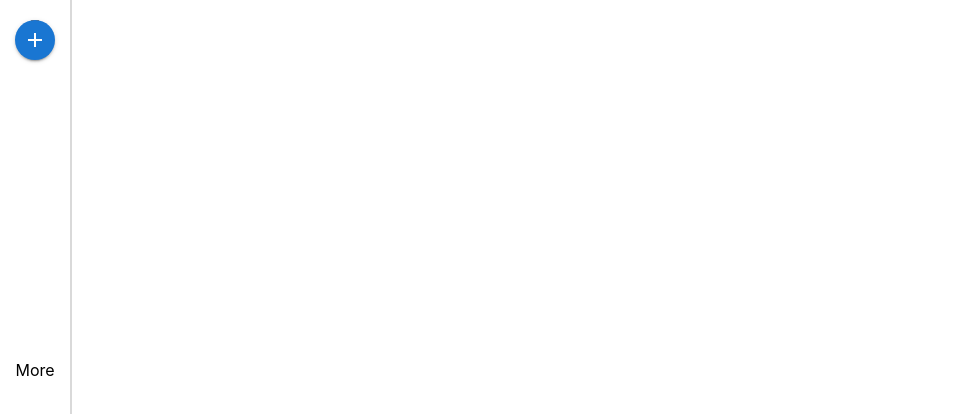
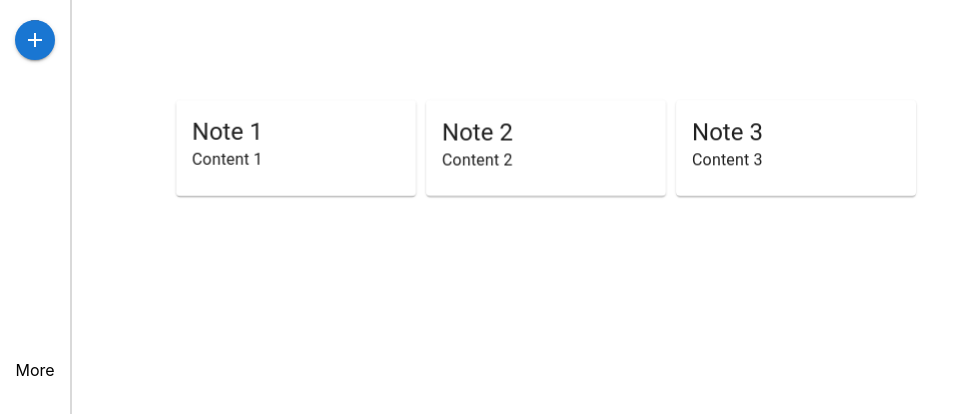
Before and after one commit to alex-faryna/ColorFULL-notes, a React (Create React App) app: page / in a window 1280 px wide. Shown: the top 414 px of the page, without its empty margins (0-966 px from the left). Built offline with nearby package versions, Linux system fonts and the light colour scheme.

Commit message:
fixed animation + hooks

```diff
--- a/src/App.tsx
+++ b/src/App.tsx
@@ -3,7 +3,8 @@ import {useDispatch} from 'react-redux';
 import {stubDataLoaded} from "./store/task-organizer-state";
 import "./common-classes.css"
 import SideMenu from "./components/side-menu/SideMenu";
-import {ColorBubble} from './models/color.utils';
+import {ColorBubble} from './models/color.model';
+import NotesList, {gridService} from './components/notes-list/NotesList';
 
 
 function App() {
@@ -73,13 +74,7 @@ function App() {
         <div ref={bubbleRef} className='bubble-container'>
             <div className='bubble'></div>
         </div>
-        {
-            /*
-
-        <app-notes-list class="notes"></app-notes-list>
-
-             */
-        }
+        <NotesList />
     </>
 }
 
--- /dev/null
+++ b/src/components/notes-list/NotesList.css
@@ -0,0 +1,54 @@
+.note-container {
+    display: block;
+    padding: 0 5px 10px;
+    width: 250px;
+    position: relative;
+}
+
+.notes-container {
+    width: 100%;
+    position: relative;
+    overflow-y: scroll;
+}
+
+.overlay {
+    position: absolute;
+    top: -10px;
+    left: -5px;
+    width: calc(100% + 5px);
+    height: calc(100% + 5px);
+    z-index: 5;
+}
+
+.content {
+    white-space: pre-wrap;
+}
+
+.note {
+    z-index: 1;
+    position: absolute;
+    will-change: transform;
+    /* opacity: 0; */
+    transition: transform 350ms ease-in-out;
+    transform-origin: 35% 100%;
+    display: block;
+}
+
+/*
+.note {
+    z-index: 1;
+    position: absolute;
+    will-change: transform;
+    opacity: 0;
+    transition: transform 350ms ease-in-out;
+    transform-origin: 35% 100%;
+    display: block;
+
+    &.cdk-drag-dragging {
+      z-index: 10;
+      transition: none;
+      transform: none;
+      pointer-events: none;
+    }
+  }
+ */
--- /dev/null
+++ b/src/components/notes-list/NotesList.tsx
@@ -0,0 +1,184 @@
+import Card from "@mui/material/Card";
+import React, {ForwardedRef, forwardRef, useEffect, useRef} from "react";
+import {Note} from "../../models/note.model";
+import "./NotesList.css"
+import {CardContent, Typography} from "@mui/material";
+import useResize from "../utils/resize";
+
+
+const MAX_COLS = 10;
+const GRID_PADDING = 10;
+export const NOTE_WIDTH = 250;
+
+export type Position = [number, number];
+export type Layout = Position[];
+type AllLayouts = Layout[];
+type ColumnsHeight = number[];
+
+class GridService {
+    public pos = 0;
+
+    public cols = 1;
+    private layouts: AllLayouts = [];
+    private columnHeights: ColumnsHeight[] = [];
+
+    constructor() {
+        console.log('constructor');
+    }
+
+    public get layout(): Layout {
+        return this.layouts[this.cols - 1];
+    }
+
+    public gridChanged(width: number): void {
+        this.cols = Math.min(Math.max(Math.floor(width / NOTE_WIDTH), 1), MAX_COLS);
+        this.pos = Math.max(Math.floor((width - (GRID_PADDING + this.cols * NOTE_WIDTH)) / 2), 0);
+        console.log('grid changed');
+        console.log(this.pos);
+    }
+
+    public relayout(notes: HTMLElement[]): void {
+        const len = notes.length;
+        for (let i = 0;i < 10;i++) {
+            this.columnHeights[i] = [...Array(i + 1)].map(() => 100);
+            const res: Layout = [];
+            const colHeights = this.columnHeights[i];
+            for (let n = 0; n < len; n++) {
+                const min = Math.min(...colHeights);
+                const idx = colHeights.indexOf(min);
+                res.push([idx * NOTE_WIDTH, min]);
+                colHeights[idx] += notes[n].clientHeight;
+            }
+            this.layouts[i] = res;
+        }
+    }
+}
+
+export const gridService = new GridService();
+
+const NoteListItem = forwardRef(function ({ note }: { note: Note }, ref: ForwardedRef<HTMLDivElement>) {
+
+    return <div ref={ref} className='note no-select note-container'>
+        <Card>
+            <CardContent>
+                <Typography variant="h5" component="div">{ note.title }</Typography>
+                <Typography variant="body1">{ note.content }</Typography>
+            </CardContent>
+        </Card>
+        <div className="overlay"></div>
+    </div>
+});
+
+function NotesList() {
+    const notes: Note[] = [
+        {
+            id: 1,
+            title: 'Note 1',
+            content: 'Content 1'
+        },
+        {
+            id: 2,
+            title: 'Note 2',
+            content: 'Content 2'
+        },
+        {
+            id: 3,
+            title: 'Note 3',
+            content: 'Content 3'
+        }
+    ];
+
+
+    // const [container, setContainer] = useState<HTMLDivElement | null>(null);
+
+    // console.log(container);
+
+    /*useResize(container, width => {
+        gridService.gridChanged(width);
+        console.log(container);
+        // console.log('1');
+        if (container) {
+            layoutAnimation();
+        }
+        if (!firstResize) {
+            setFirstResize(true);
+        }
+    });*/
+
+    const container = useRef<HTMLDivElement>(null);
+    const width = useResize(container, 500);
+
+    const layoutAnimation = (notes: Note[] = []) => {
+        const len = container.current?.children.length || 0;
+        const loadedIdx: number[] = [];
+        for (let i = 0; i < len; i++) {
+            noteAnimation(i, gridService.layout[i], loadedIdx, notes[i]);
+        }
+    }
+
+    useEffect(() => {
+        gridService.gridChanged(width);
+    }, [width]);
+
+    useEffect(() => {
+        if (container.current?.children) {
+            gridService.relayout([...container.current.children] as HTMLElement[]);
+            layoutAnimation();
+        }
+    }, [width, notes]);
+
+    const getNotePos = (position: Position, offset = 0): string => {
+        return `translate3d(${position[0] + gridService.pos}px, ${position[1] + offset}px, 0px)`;
+    }
+
+
+    const noteAnimation = (i: number, pos: Position, loadedIdx: number[], note?: Note) => {
+        const noteElem = container.current?.children[i] as HTMLElement;
+        noteElem.style.transform = getNotePos(pos);
+
+        // console.log(getNotePos(pos));
+        /*this.animating = true;
+        const noteElem = this.notes.get(i)!.elem;
+        if (note?.state === NoteStates.LOADING) {
+            loadedIdx.push(i);
+            noteElem.style.transform = this.getNotePos(pos);
+            noteElem.animate(this.getLoadAnimation(pos), {
+                duration: 250,
+                delay: i * 15,
+            }).onfinish = () => {
+                this.noteStylesAfterAnimation(noteElem, i * 5);
+                if (note?.loadingLast) {
+                    this.store.dispatch(loadNotesAnimation({ids: loadedIdx}));
+                }
+            }
+        } else if (note?.state === NoteStates.CREATING) {
+            noteElem.style.transform = `translate3d(${pos[0] + this.gridService.pos}px, ${pos[1]}px, 0px)`;
+            noteElem.firstElementChild!.firstElementChild!.animate(this.childCreateAnimation, {duration: 250, delay: 200});
+            noteElem.animate(this.createAnimation, {duration: 250, delay: 200}).onfinish = () => {
+                this.store.dispatch(addNoteAnimation({id: i}));
+                this.noteStylesAfterAnimation(noteElem);
+            };
+        } else if(note?.state === NoteStates.DRAGGING) {
+            this.dragOptions = {
+                pos,
+                size: [250, noteElem.clientHeight],
+            }
+            this.cdr.markForCheck();
+        } else {
+            // no need to animate all of them, only a portion, others go directly
+            noteElem.style.transform = this.getNotePos(pos);
+            setTimeout(() => {
+                this.animating = false;
+            }, 150);
+        }*/
+    }
+
+    return <div ref={container} className='notes notes-container'>
+        {
+            notes.map(note => <NoteListItem key={note.id}
+                                            note={note} />)
+        }
+    </div>
+}
+
+export default NotesList;
--- a/src/components/side-menu/SideMenu.tsx
+++ b/src/components/side-menu/SideMenu.tsx
@@ -2,7 +2,7 @@ import React, {useRef, useState} from "react";
 import Button from "@mui/material/Button";
 import {Add} from "@mui/icons-material";
 import "./SideMenu.css"
-import {Color, ColorBubble, THEME_COLORS} from "../../models/color.utils";
+import {Color, ColorBubble, THEME_COLORS} from "../../models/color.model";
 
 
 function SideMenu({ bubbleClick = () => {} } = { bubbleClick: (colorBubble: ColorBubble) => {} }) {
--- /dev/null
+++ b/src/components/utils/debounce.tsx
@@ -0,0 +1,24 @@
+import {useCallback, useEffect, useRef, useState} from 'react'
+
+function useDebounceCallback<T>(callback: (val: T) => void, delay = 500): (val: T) => void {
+    const timer = useRef<NodeJS.Timeout>();
+
+    return useCallback((val) => {
+        clearTimeout(timer.current!);
+        timer.current = setTimeout(() => callback(val), delay);
+    }, [callback]);
+}
+
+function useDebounce<T>(value: T, delay?: number): T {
+    const [debouncedValue, setDebouncedValue] = useState<T>(value)
+
+    useEffect(() => {
+        const timer = setTimeout(() => setDebouncedValue(value), delay || 500)
+
+        return () => clearTimeout(timer);
+    }, [value, delay])
+
+    return debouncedValue
+}
+
+export { useDebounce, useDebounceCallback }
--- /dev/null
+++ b/src/components/utils/resize.tsx
@@ -0,0 +1,31 @@
+import {MutableRefObject, useEffect, useRef, useState} from 'react'
+import {useDebounceCallback} from "./debounce";
+
+function useResize(elem: MutableRefObject<HTMLElement | null>, debounce = 0): number {
+    const [width, setWidth] = useState(0);
+    const initialVal = useRef(false);
+    const widthChanged = (entries: ResizeObserverEntry[]) =>
+        entries.length && setWidth(entries[0].contentRect.width);
+    const callback = useDebounceCallback(widthChanged, debounce);
+    const observer = useRef(new ResizeObserver((entries) => {
+        if (initialVal.current) {
+            callback(entries);
+        } else {
+            initialVal.current = true;
+            widthChanged(entries);
+        }
+    }));
+
+    useEffect(() => {
+        if (elem.current) {
+            initialVal.current = false;
+            observer.current.observe(elem.current);
+        }
+
+        return () => observer.current.disconnect();
+    }, []);
+
+    return width;
+}
+
+export default useResize;
```
Also changed, not shown: src/debounce.tsx (deleted, +0 -17 lines), src/layout/container.layout.tsx (deleted, +0 -14 lines), src/models/note.model.ts (added, +27 -0 lines), src/models/color.model.ts (renamed from src/models/color.utils.ts).
